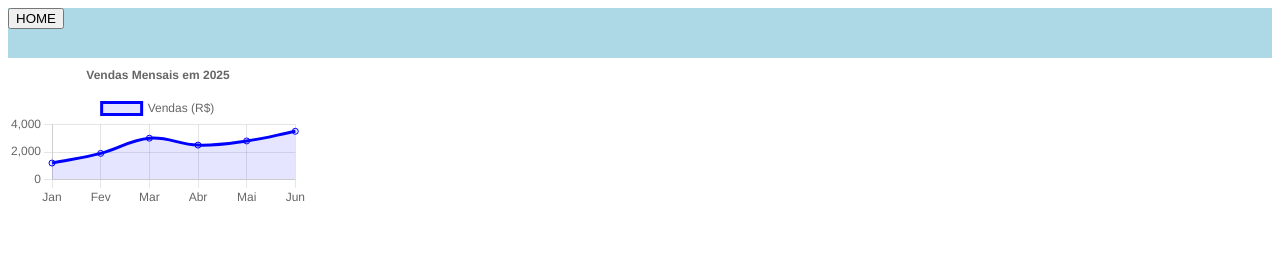
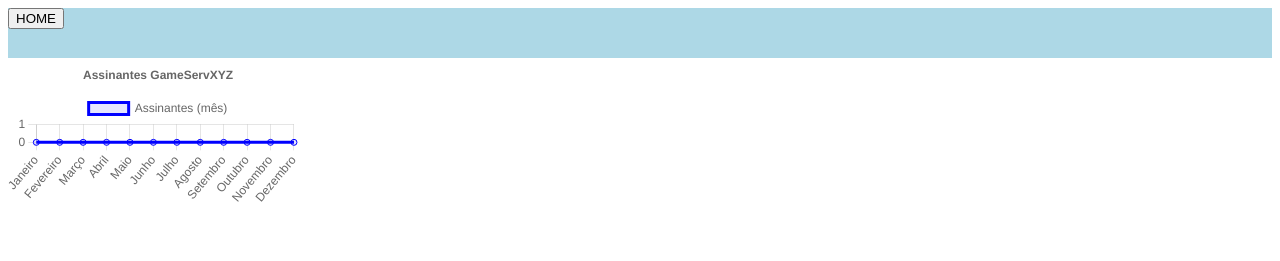
Before and after one commit to Guilhermepr0jetos/machinifrenia, a plain HTML site: page stats/canais.html in a window 1280 px wide. Drawn offline with nearby package versions, Linux system fonts and the light colour scheme.

Commit message:
Update canais.html

```diff
--- a/stats/canais.html
+++ b/stats/canais.html
@@ -21,10 +21,10 @@
         new Chart(document.getElementById("myChart"), {
           type: 'line',
           data: {
-            labels: ['Jan', 'Fev', 'Mar', 'Abr', 'Mai', 'Jun'],
+            labels: ['Janeiro', 'Fevereiro', 'Março', 'Abril', 'Maio', 'Junho', 'Julho', 'Agosto', 'Setembro', 'Outubro', 'Novembro', 'Dezembro'],
             datasets: [{
-              label: 'Vendas (R$)',
-              data: [1200, 1900, 3000, 2500, 2800, 3500],
+              label: 'Assinantes (mês)',
+              data: [0, 0, 0, 0, 0, 0, 0, 0, 0, 0, 0, 0, 0],
               borderColor: 'blue',
               backgroundColor: 'rgba(0, 0, 255, 0.1)',
               fill: true,
@@ -36,7 +36,7 @@
             plugins: {
               title: {
                 display: true,
-                text: 'Vendas Mensais em 2025'
+                text: 'Assinantes GameServXYZ'
               }
             },
             scales: {
```
